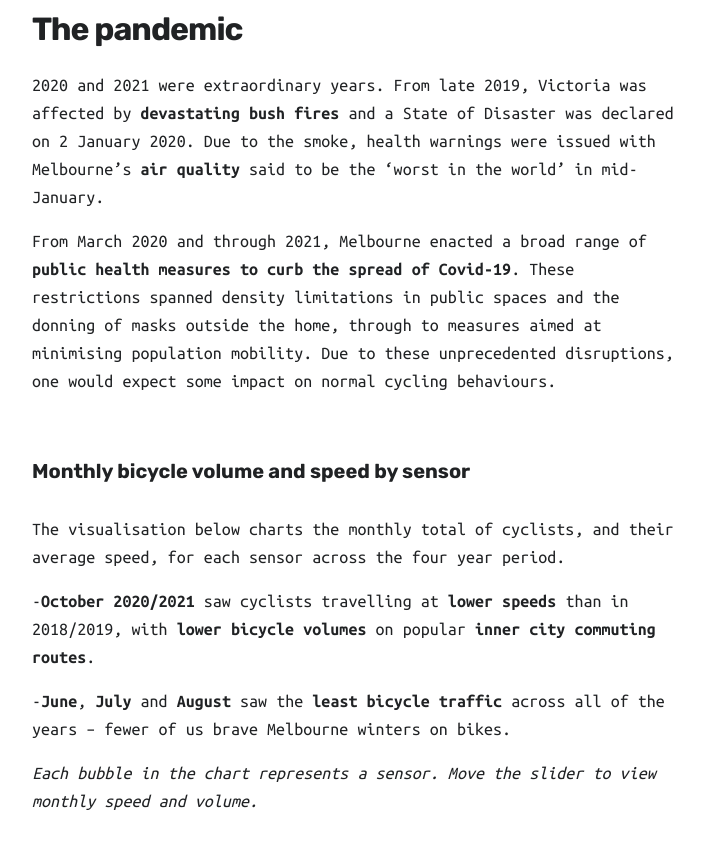
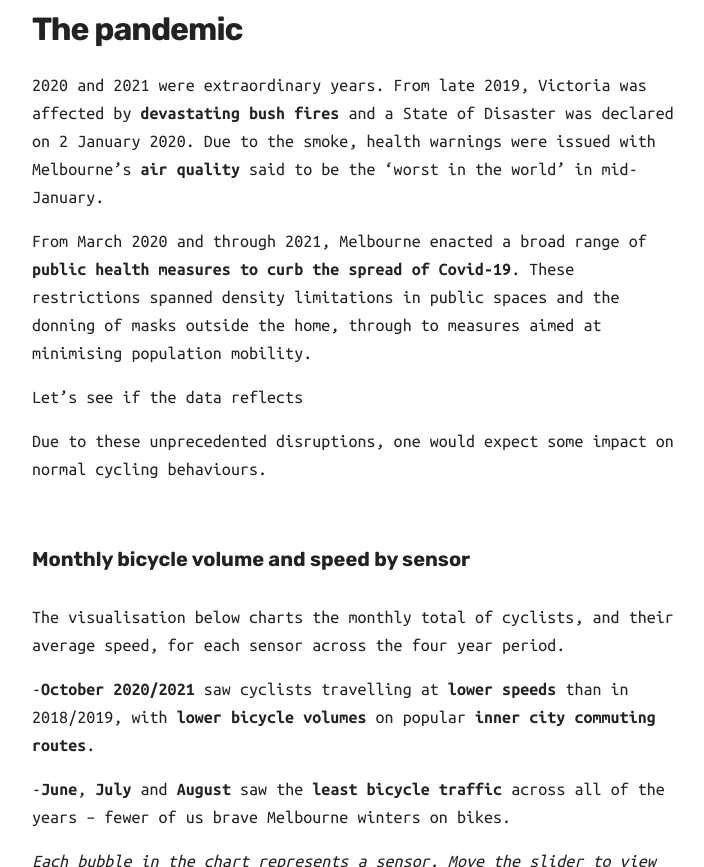
Before and after one commit to CaroPattle/bicycle_data_melbourne, a Jekyll site: the page built from docs/_projects/2021-11-13-bicycle-flows.md, in a window 1280 px wide and 900 px high, scrolled down 4307 px, cut to the strip 0-867 px from the top of the window. Shown: the whole strip, without its empty margins (38-742 px from the left). Built offline with Jekyll 4.4.1, drawn with Linux system fonts in a browser that asks for light colours; nearby versions of some CDN libraries.

Commit message:
change in markdown, saved

```diff
--- a/docs/_projects/2021-11-13-bicycle-flows.md
+++ b/docs/_projects/2021-11-13-bicycle-flows.md
@@ -60,7 +60,11 @@ Let’s breakdown the total volume of cyclists measured by each sensor across th
 
 2020 and 2021 were extraordinary years.  From late 2019, Victoria was affected by [devastating bush fires](https://www.vic.gov.au/2019-20-eastern-victorian-bushfires) and a State of Disaster was declared on 2 January 2020.  Due to the smoke, health warnings were issued with Melbourne's [air quality](https://www.theguardian.com/australia-news/2020/jan/14/melbourne-choked-by-hazardous-smoke-as-bushfires-continue-to-burn-across-victoria) said to be the 'worst in the world' in mid-January.
 
-From March 2020 and through 2021, Melbourne enacted a broad range of [public health measures to curb the spread of Covid-19](https://www.dhhs.vic.gov.au/coronavirus-update-victoria-26-march-2020). These restrictions spanned density limitations in public spaces and the donning of masks outside the home, through to measures aimed at minimising population mobility.  Due to these unprecedented disruptions, one would expect some impact on normal cycling behaviours.
+From March 2020 and through 2021, Melbourne enacted a broad range of [public health measures to curb the spread of Covid-19](https://www.dhhs.vic.gov.au/coronavirus-update-victoria-26-march-2020). These restrictions spanned density limitations in public spaces and the donning of masks outside the home, through to measures aimed at minimising population mobility.
+
+Let's see if the data reflects
+
+Due to these unprecedented disruptions, one would expect some impact on normal cycling behaviours.
 
 <br>
 ###### Monthly bicycle volume and speed by sensor
```
